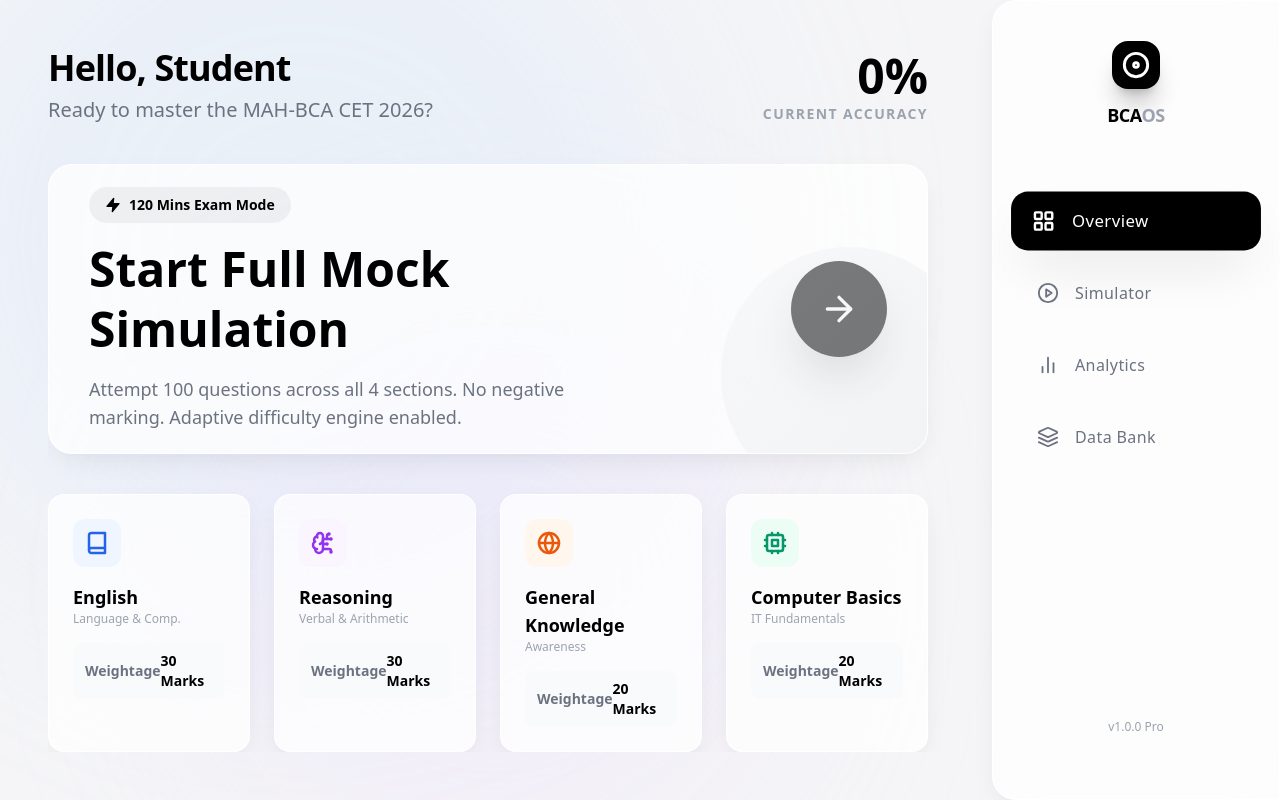
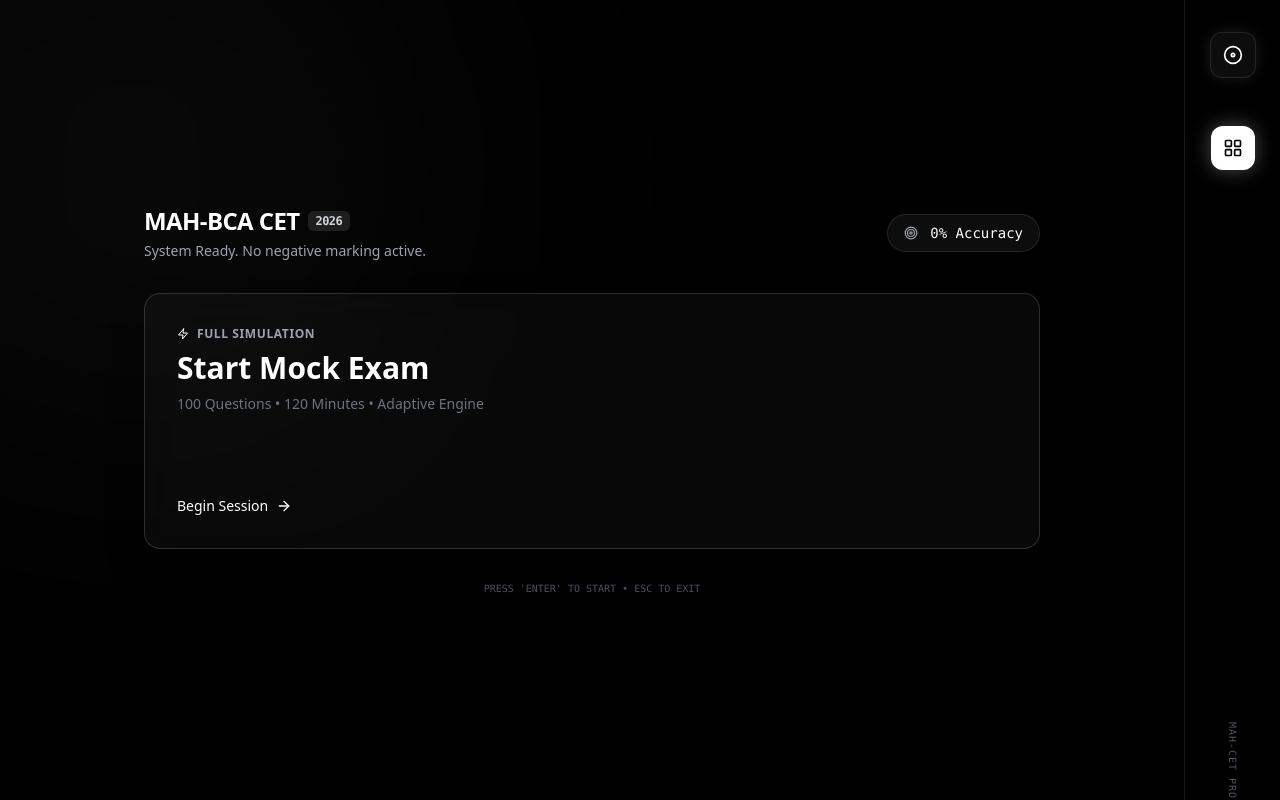
Before and after one commit to ursabastin/MAH-BCA-Prep-Master, a React (Vite) app: page / in a window 1280 px wide. Built offline with nearby package versions, Linux system fonts and the light colour scheme.

Commit message:
feat: implement quiz engine and dashboard components for interactive exam simulation with question flow, timer, and keyboard controls.

```diff
--- a/src/App.tsx
+++ b/src/App.tsx
@@ -3,20 +3,22 @@ import Dashboard from './components/Dashboard';
 import QuizEngine from './components/QuizEngine';
 import ImportWidget from './components/ImportWidget';
 import Analytics from './components/Analytics';
-import { LayoutGrid, PlayCircle, BarChart2, Layers, Disc, LucideIcon } from 'lucide-react';
+import { LayoutGrid, Disc } from 'lucide-react'; // Removed other icons
 
 function App() {
     const [view, setView] = useState('dashboard');
     const [stats, setStats] = useState({ accuracy: 0 });
+    const [selectedSubject, setSelectedSubject] = useState<string | null>(null);
 
-    // Load stats logic (Same as before)
     useEffect(() => {
         const loadStats = async () => {
             try {
-                const logs = await window.api.getLogs();
-                if (logs && logs.length > 0) {
-                    const correct = logs.filter((l: any) => l.isCorrect).length;
-                    setStats({ accuracy: Math.round((correct / logs.length) * 100) });
+                if (window.api) {
+                    const logs = await window.api.getLogs();
+                    if (logs && logs.length > 0) {
+                        const correct = logs.filter((l: any) => l.isCorrect).length;
+                        setStats({ accuracy: Math.round((correct / logs.length) * 100) });
+                    }
                 }
             } catch (err) {
                 console.warn("Could not load stats", err);
@@ -26,42 +28,43 @@ function App() {
     }, [view]);
 
     return (
-        // Flex-row-reverse puts the sidebar on the RIGHT
-        <div className="flex flex-row-reverse h-screen bg-[#F5F5F7] text-[#1d1d1f] font-sans selection:bg-black/10">
+        <div className="flex flex-row-reverse h-screen bg-black text-white font-sans selection:bg-white/20">
 
-            {/* RIGHT Sidebar - Premium Glass Look */}
-            <aside className="w-24 lg:w-72 glass-card z-50 flex flex-col items-center py-10 h-full rounded-l-3xl border-l border-white/50">
+            {/* SIDEBAR: Minimalist & Clean */}
+            <aside className="w-20 lg:w-24 border-l border-white/10 flex flex-col items-center py-8 z-50 bg-black/50 backdrop-blur-xl">
 
-                {/* Brand Logo - Minimalist */}
-                <div className="mb-16 flex flex-col items-center gap-3">
-                    <div className="w-12 h-12 bg-black text-white rounded-2xl flex items-center justify-center shadow-xl shadow-black/20">
-                        <Disc size={28} strokeWidth={2.5} />
-                    </div>
-                    <span className="hidden lg:block font-bold text-lg tracking-tight text-black">
-                        BCA<span className="text-gray-400">OS</span>
-                    </span>
+                {/* Logo */}
+                <div className="mb-12 p-3 rounded-xl bg-white/5 border border-white/10 shadow-[0_0_15px_rgba(255,255,255,0.1)]">
+                    <Disc size={20} className="text-white" />
                 </div>
 
-                {/* Navigation - Right Aligned Aesthetics */}
-                <nav className="flex-1 w-full px-6 space-y-4">
-                    <NavButton active={view === 'dashboard'} onClick={() => setView('dashboard')} icon={LayoutGrid} label="Overview" />
-                    <NavButton active={view === 'quiz'} onClick={() => setView('quiz')} icon={PlayCircle} label="Simulator" />
-                    <NavButton active={view === 'analytics'} onClick={() => setView('analytics')} icon={BarChart2} label="Analytics" />
-                    <NavButton active={view === 'import'} onClick={() => setView('import')} icon={Layers} label="Data Bank" />
+                {/* Nav - Only Dashboard visible, others hidden but accessible via logic if needed */}
+                <nav className="flex-1 w-full flex flex-col items-center gap-6">
+                    <button
+                        onClick={() => { setView('dashboard'); setSelectedSubject(null); }}
+                        className={`p-3 rounded-xl transition-all duration-300 ${view === 'dashboard' ? 'bg-white text-black shadow-[0_0_20px_rgba(255,255,255,0.3)]' : 'text-gray-500 hover:text-white'
+                            }`}
+                    >
+                        <LayoutGrid size={20} />
+                    </button>
+
+                    {/* Hidden features are still here in code, just not rendered in UI */}
                 </nav>
 
-                <div className="mt-auto mb-6 text-xs text-gray-400 font-medium">v1.0.0 Pro</div>
+                <div className="mt-auto text-[10px] text-gray-600 font-mono rotate-90 whitespace-nowrap tracking-widest">
+                    MAH-CET PRO
+                </div>
             </aside>
 
-            {/* Main Content - Takes Full Remaining Space */}
-            <main className="flex-1 relative h-full overflow-hidden p-8 lg:p-12">
-                {/* Ambient Glossy Background Blobs */}
-                <div className="absolute top-[-20%] left-[-10%] w-[800px] h-[800px] bg-blue-200/20 rounded-full blur-[120px] pointer-events-none"></div>
-                <div className="absolute bottom-[-10%] right-[20%] w-[600px] h-[600px] bg-purple-200/20 rounded-full blur-[100px] pointer-events-none"></div>
+            {/* MAIN CONTENT */}
+            <main className="flex-1 relative h-full overflow-hidden p-6 lg:p-10">
 
-                <div className="relative z-10 h-full overflow-y-auto pr-4 scrollbar-hide">
-                    {view === 'dashboard' && <Dashboard onStartQuiz={() => setView('quiz')} stats={stats} />}
-                    {view === 'quiz' && <QuizEngine />}
+                {/* Subtle Background Glows */}
+                <div className="absolute top-[-10%] left-[-10%] w-[500px] h-[500px] bg-white/5 rounded-full blur-[150px] pointer-events-none"></div>
+
+                <div className="relative z-10 h-full">
+                    {view === 'dashboard' && <Dashboard onStartQuiz={(sub?: string | null) => { setSelectedSubject(sub || null); setView('quiz'); }} stats={stats} />}
+                    {view === 'quiz' && <QuizEngine subjectFilter={selectedSubject} />}
                     {view === 'analytics' && <Analytics />}
                     {view === 'import' && <div className="max-w-3xl mx-auto"><ImportWidget /></div>}
                 </div>
@@ -70,25 +73,4 @@ function App() {
     );
 }
 
-interface NavButtonProps {
-    active: boolean;
-    onClick: () => void;
-    icon: LucideIcon;
-    label: string;
-}
-
-// Minimalist Premium Button
-const NavButton: React.FC<NavButtonProps> = ({ active, onClick, icon: Icon, label }) => (
-    <button
-        onClick={onClick}
-        className={`w-full flex items-center gap-4 px-5 py-4 rounded-2xl transition-all duration-300 group ${active
-                ? 'bg-black text-white shadow-2xl shadow-black/10 scale-105'
-                : 'text-gray-500 hover:bg-white/60 hover:text-black'
-            }`}
-    >
-        <Icon size={22} strokeWidth={active ? 2.5 : 2} />
-        <span className="hidden lg:block font-medium tracking-wide">{label}</span>
-    </button>
-);
-
 export default App;
--- a/src/components/Dashboard.tsx
+++ b/src/components/Dashboard.tsx
@@ -1,74 +1,66 @@
 import React from 'react';
-import { Book, Cpu, Globe, BrainCircuit, ArrowRight, Zap } from 'lucide-react';
+import { ArrowRight, Zap, Target } from 'lucide-react';
 
 interface DashboardProps {
-    onStartQuiz: () => void;
+    onStartQuiz: (subject?: string | null) => void;
     stats: { accuracy: number };
 }
 
 const Dashboard: React.FC<DashboardProps> = ({ onStartQuiz, stats }) => {
-    const sections = [
-        { id: 'english', name: 'English', sub: 'Language & Comp.', total: 30, icon: Book, color: 'text-blue-600', bg: 'bg-blue-50' },
-        { id: 'reasoning', name: 'Reasoning', sub: 'Verbal & Arithmetic', total: 30, icon: BrainCircuit, color: 'text-purple-600', bg: 'bg-purple-50' },
-        { id: 'gk', name: 'General Knowledge', sub: 'Awareness', total: 20, icon: Globe, color: 'text-orange-600', bg: 'bg-orange-50' },
-        { id: 'computer', name: 'Computer Basics', sub: 'IT Fundamentals', total: 20, icon: Cpu, color: 'text-emerald-600', bg: 'bg-emerald-50' }
-    ];
+    return (
+        <div className="h-full flex flex-col justify-center max-w-4xl mx-auto animate-fade-in">
 
-    return (
-        <div className="h-full flex flex-col justify-between animate-fade-in">
-
-            {/* Header Section */}
-            <div className="flex justify-between items-end mb-10">
+            {/* Header Section - Smaller Text */}
+            <div className="mb-8 flex items-center justify-between">
                 <div>
-                    <h2 className="text-4xl font-extrabold text-black tracking-tight mb-2">Hello, Student</h2>
-                    <p className="text-xl text-gray-500 font-light">Ready to master the MAH-BCA CET 2026?</p>
+                    <h2 className="text-2xl font-bold text-white tracking-tight flex items-center gap-2">
+                        MAH-BCA CET <span className="px-2 py-0.5 rounded-md bg-white/10 text-xs font-mono text-gray-300">2026</span>
+                    </h2>
+                    <p className="text-sm text-gray-400 mt-1 font-light">
+                        System Ready. No negative marking active.
+                    </p>
                 </div>
 
-                <div className="text-right">
-                    <div className="text-5xl font-black text-black">{stats.accuracy || 0}%</div>
-                    <div className="text-sm font-semibold text-gray-400 uppercase tracking-widest mt-1">Current Accuracy</div>
+                {/* Quick Stat Pill */}
+                <div className="flex items-center gap-3 px-4 py-2 rounded-full border border-white/10 bg-white/5">
+                    <Target size={14} className="text-gray-400" />
+                    <span className="text-sm font-mono text-white">{stats.accuracy || 0}% Accuracy</span>
                 </div>
             </div>
 
-            {/* Main Action Card - Dominates the Screen */}
-            <div className="glass-card rounded-3xl p-10 mb-10 flex justify-between items-center relative overflow-hidden group cursor-pointer hover:shadow-2xl hover:scale-[1.01] transition-all duration-500"
-                onClick={onStartQuiz}>
+            {/* THE MAIN CARD - The only focus */}
+            <div
+                onClick={() => onStartQuiz(null)}
+                className="neon-glass group relative overflow-hidden rounded-2xl p-8 cursor-pointer h-64 flex flex-col justify-between"
+            >
+                {/* Content */}
                 <div className="relative z-10">
-                    <div className="inline-flex items-center gap-2 px-4 py-2 bg-black/5 rounded-full text-sm font-bold text-black mb-4">
-                        <Zap size={16} fill="black" /> 120 Mins Exam Mode
+                    <div className="flex items-center gap-2 text-xs font-bold text-gray-400 mb-2 uppercase tracking-wider">
+                        <Zap size={12} className="text-white" />
+                        Full Simulation
                     </div>
-                    <h1 className="text-5xl font-bold text-black mb-4 leading-tight">Start Full Mock <br />Simulation</h1>
-                    <p className="text-lg text-gray-500 max-w-lg">
-                        Attempt 100 questions across all 4 sections. No negative marking.
-                        Adaptive difficulty engine enabled.
+                    <h1 className="text-3xl font-bold text-white mb-2 group-hover:text-gray-200 transition-colors">
+                        Start Mock Exam
+                    </h1>
+                    <p className="text-sm text-gray-500 max-w-md group-hover:text-gray-400 transition-colors">
+                        100 Questions • 120 Minutes • Adaptive Engine
                     </p>
                 </div>
 
-                {/* Floating Play Button */}
-                <div className="h-24 w-24 bg-black rounded-full flex items-center justify-center text-white shadow-2xl group-hover:scale-110 transition-transform duration-300">
-                    <ArrowRight size={40} />
+                {/* Action Indicator */}
+                <div className="relative z-10 flex items-center gap-2 text-sm font-medium text-white group-hover:translate-x-2 transition-transform">
+                    Begin Session <ArrowRight size={16} />
                 </div>
 
-                {/* Background decoration */}
-                <div className="absolute right-[-50px] bottom-[-50px] w-64 h-64 bg-gradient-to-br from-gray-100 to-gray-200 rounded-full z-0 opacity-50"></div>
+                {/* Decorative Glows */}
+                <div className="absolute right-0 top-0 w-64 h-64 bg-gradient-to-br from-white/10 to-transparent rounded-full blur-3xl opacity-0 group-hover:opacity-100 transition-opacity duration-700"></div>
             </div>
 
-            {/* Subject Grid - Fits nicely at bottom */}
-            <div className="grid grid-cols-4 gap-6">
-                {sections.map((sec) => (
-                    <div key={sec.id} className="glass-card p-6 rounded-2xl hover:shadow-xl transition-all duration-300">
-                        <div className={`w-12 h-12 ${sec.bg} ${sec.color} rounded-xl flex items-center justify-center mb-4`}>
-                            <sec.icon size={24} strokeWidth={2.5} />
-                        </div>
-                        <h3 className="text-lg font-bold text-black">{sec.name}</h3>
-                        <p className="text-xs text-gray-400 font-medium mb-4">{sec.sub}</p>
-                        <div className="flex items-center justify-between text-sm font-semibold text-gray-500 bg-gray-50 px-3 py-2 rounded-lg">
-                            <span>Weightage</span>
-                            <span className="text-black">{sec.total} Marks</span>
-                        </div>
-                    </div>
-                ))}
+            {/* Footer Note */}
+            <div className="mt-8 text-center text-[10px] text-gray-600 font-mono">
+                PRESS 'ENTER' TO START • ESC TO EXIT
             </div>
+
         </div>
     );
 };
--- a/src/index.css
+++ b/src/index.css
@@ -3,47 +3,39 @@
 @tailwind utilities;
 
 :root {
-  --bg-app: #F5F5F7;
-  /* Apple-like light grey */
-  --glass-white: rgba(255, 255, 255, 0.75);
-  --glass-border: rgba(255, 255, 255, 0.9);
-  --text-primary: #1d1d1f;
-  /* Deep Charcoal */
-  --text-secondary: #86868b;
-  /* Apple Grey */
-  --accent-black: #000000;
-  --gloss-shadow: 0 10px 30px -10px rgba(0, 0, 0, 0.1);
+  --bg-app: #000000;
+  --glass-panel: rgba(255, 255, 255, 0.03);
+  /* Extremely subtle glass */
+  --glass-border: rgba(255, 255, 255, 0.15);
+  --text-neon: #ffffff;
+  --text-muted: #a1a1aa;
+  --neon-glow: 0 0 10px rgba(255, 255, 255, 0.1);
 }
 
 body {
   background-color: var(--bg-app);
-  color: var(--text-primary);
-  font-family: -apple-system, BlinkMacSystemFont, "Segoe UI", Roboto, Helvetica, Arial, sans-serif;
+  color: var(--text-neon);
+  font-family: 'Inter', -apple-system, sans-serif;
   overflow: hidden;
 }
 
-/* Premium Glass Card Effect */
-.glass-card {
-  background: var(--glass-white);
-  backdrop-filter: blur(20px);
-  -webkit-backdrop-filter: blur(20px);
+/* The New "Neon Glass" Card */
+.neon-glass {
+  background: var(--glass-panel);
+  backdrop-filter: blur(24px);
+  -webkit-backdrop-filter: blur(24px);
   border: 1px solid var(--glass-border);
-  box-shadow: var(--gloss-shadow);
+  box-shadow: 0 20px 40px -10px rgba(0, 0, 0, 0.5);
+  transition: all 0.4s cubic-bezier(0.175, 0.885, 0.32, 1.275);
 }
 
-/* Smooth Fade In */
-.animate-fade-in {
-  animation: fadeIn 0.6s ease-out forwards;
+.neon-glass:hover {
+  border-color: rgba(255, 255, 255, 0.4);
+  box-shadow: 0 0 20px rgba(255, 255, 255, 0.1);
+  transform: scale(1.005);
 }
 
-@keyframes fadeIn {
-  from {
-    opacity: 0;
-    transform: translateY(10px);
-  }
-
-  to {
-    opacity: 1;
-    transform: translateY(0);
-  }
+/* Scrollbar hiding */
+.scrollbar-hide::-webkit-scrollbar {
+  display: none;
 }
```
Also changed, not shown: src/components/QuizEngine.tsx (+11 -6 lines).
